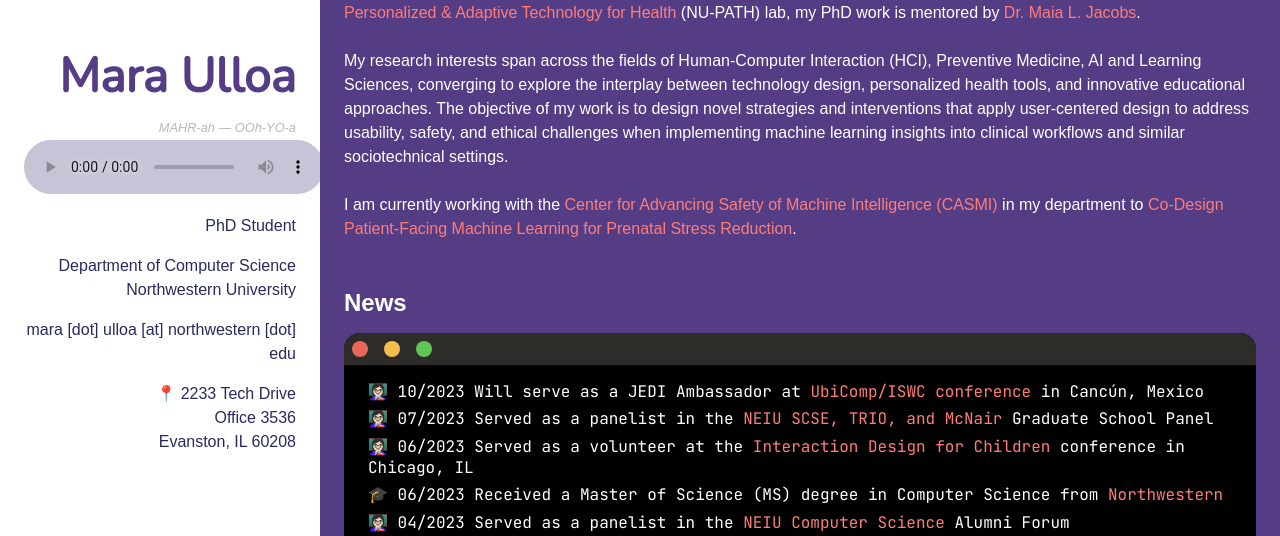
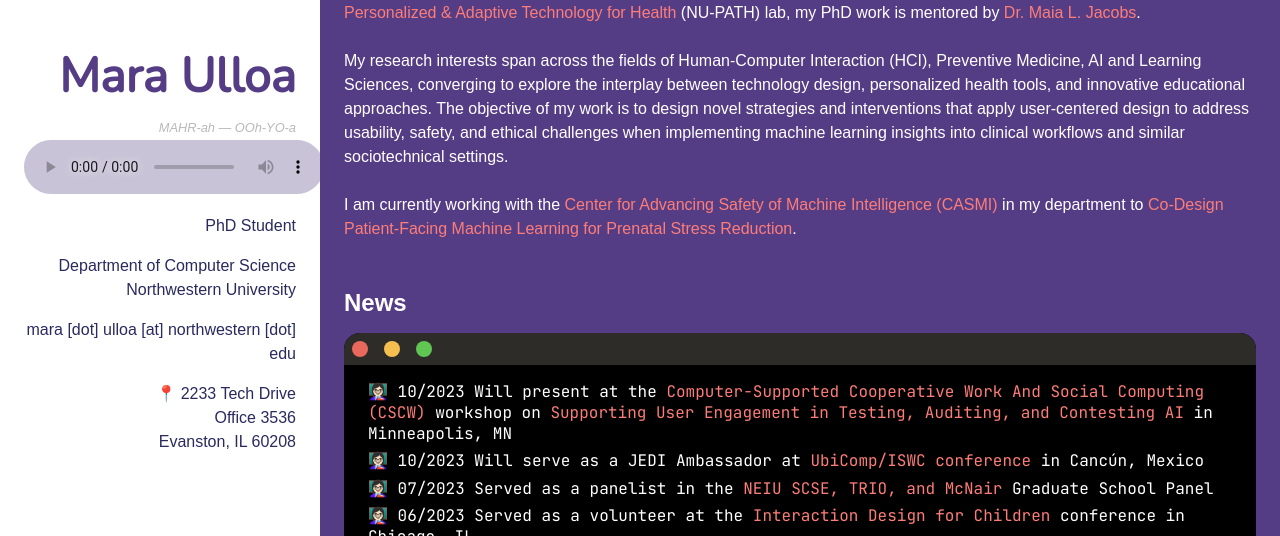
Before and after one commit to Mara16/mara16.github.io, a website: page index.html in a window 1280 px wide. Shown: the part 184-720 px from the top of the page. Drawn offline with nearby package versions, Linux system fonts and the light colour scheme.

Commit message:
updated CV and news

```diff
--- a/index.html
+++ b/index.html
@@ -139,6 +139,8 @@
                     </div>
                     <div class="content">
                         <ul class="news">
+                            <li>&#128105;&#127995;&#8205;&#127979; 10/2023 Will present at the <a href="https://cscw.acm.org/2023/"target="_blank">Computer-Supported Cooperative Work And Social Computing (CSCW)
+                            </a> workshop on <a href="https://cscw-user-ai-auditing.github.io/">Supporting User Engagement in Testing, Auditing, and Contesting AI</a> in Minneapolis, MN</li>
                             <li>&#128105;&#127995;&#8205;&#127979; 10/2023 Will serve as a JEDI Ambassador at <a href="https://www.ubicomp.org/ubicomp-iswc-2023/"target="_blank">UbiComp/ISWC conference</a> in Canc&uacute;n, Mexico</li>
                             <li>&#128105;&#127995;&#8205;&#127979; 07/2023 Served as a panelist in the <a href="https://www.neiu.edu/academics/our-centers-and-programs/mcnair-scholars-program"target="_blank">NEIU SCSE, TRIO, and McNair</a> Graduate School Panel</li>
                             <li>&#128105;&#127995;&#8205;&#127979; 06/2023 Served as a volunteer at the <a href="https://idc.acm.org/2023/"target="_blank">Interaction Design for Children</a> conference in Chicago, IL</li>
```
Also changed, not shown: 1 other file.
